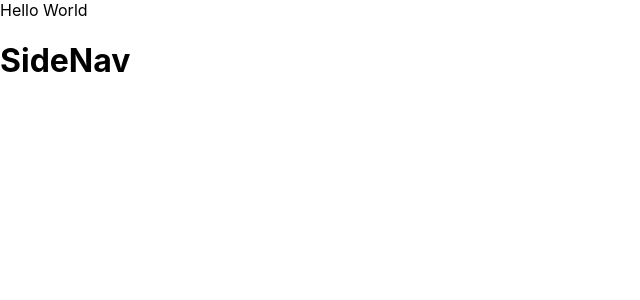
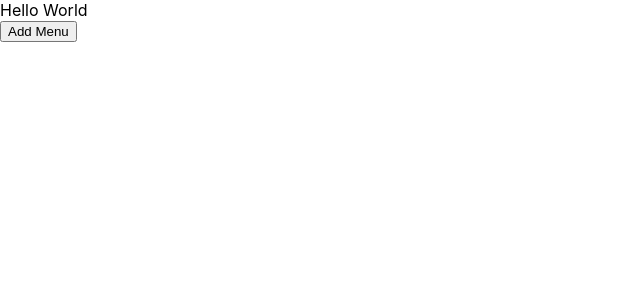
Before and after one commit to FrankM-7/PrioritizeMe, a React (Create React App) app: page / in a window 1280 px wide. Shown: the top 300 px of the page, without its empty margins (0-640 px from the left). Built offline with nearby package versions, Linux system fonts and the light colour scheme.

Commit message:
heroku testing

```diff
--- a/src/SideNav.js
+++ b/src/SideNav.js
@@ -1,87 +1,77 @@
-// import React, { useState } from 'react';
+import React, { useState } from 'react';
 // import './SideNav.css';
 
 const SideNav = () => {
+    const [openMenus, setOpenMenus] = useState([]);
+    const [menus, setMenus] = useState([
+        { name: 'Home', submenus: ['Submenu 1', 'Submenu 2', 'Submenu 3'] },
+    ]);
+
+
+    const preAddMenu = () => {
+        const newMenuName = prompt("Please enter a name for the new menu:");
+        if (menus.filter(m => m.name === newMenuName).length === 0 ) {
+            addMenu(newMenuName);
+        } else {
+            alert("Menu name already exists or you didn't enter a name!");
+            preAddMenu();
+        }
+    }
+
+    const addMenu = (name) => {
+        const newMenu = { name: name, submenus: ['Submenu 1', 'Submenu 2', 'Submenu 3'] }
+        setMenus([...menus, newMenu])
+    }
+
+    const handleClick = (menu) => {
+        if (openMenus.includes(menu)) {
+            setOpenMenus(openMenus.filter(m => m !== menu));
+        } else {
+            setOpenMenus([...openMenus, menu]);
+        }
+    }
+
     return (
-        <div>
-            <h1>SideNav</h1>
-        </div>
+        <nav className="sidenav">
+            {/* <ul>
+                {menus.map((menu, index) => (
+                    <li key={index} onClick={() => handleClick(menu.name)}>
+                        <a href="#" className={openMenus.includes(menu.name) ? 'active' : ''}>{menu.name}</a>
+                        {openMenus.includes(menu.name) && (
+                            <ul>
+                                {menu.submenus.map((submenu, subIndex) => (
+                                    <li key={subIndex}>
+                                        <a href="#" onClick={(event) => {event.stopPropagation()}}>{submenu}</a>
+                                    </li>
+                                ))}
+                                <li key={menu.submenus.length + 1}>
+                                    <button onClick={(event) => {
+                                        event.stopPropagation();
+                                        const newSubmenuName = prompt("Please enter a name for the new submenu:");
+                                        if (newSubmenuName) {
+                                            const newSubmenus = [...menu.submenus, newSubmenuName];
+                                            const newMenus = menus.map(m => {
+                                                if (m.name === menu.name) {
+                                                    return { ...m, submenus: newSubmenus };
+                                                }
+                                                return m;
+                                            });
+                                            setMenus(newMenus);
+                                        }
+                                    }}>Add Submenu</button>
+                                </li>
+                            </ul>
+                        )}
+                    </li>
+                ))}
+            </ul> */}
+
+            <button onClick={() => {
+                preAddMenu();
+            }}>Add Menu</button>
+
+        </nav>
     );
 }
 
 export default SideNav;
-
-// const SideNav = () => {
-//     const [openMenus, setOpenMenus] = useState([]);
-//     const [menus, setMenus] = useState([
-//         { name: 'Home', submenus: ['Submenu 1', 'Submenu 2', 'Submenu 3'] },
-//     ]);
-
-
-//     const preAddMenu = () => {
-//         const newMenuName = prompt("Please enter a name for the new menu:");
-//         if (menus.filter(m => m.name === newMenuName).length === 0 ) {
-//             addMenu(newMenuName);
-//         } else {
-//             alert("Menu name already exists or you didn't enter a name!");
-//             preAddMenu();
-//         }
-//     }
-
-//     const addMenu = (name) => {
-//         const newMenu = { name: name, submenus: ['Submenu 1', 'Submenu 2', 'Submenu 3'] }
-//         setMenus([...menus, newMenu])
-//     }
-
-//     const handleClick = (menu) => {
-//         if (openMenus.includes(menu)) {
-//             setOpenMenus(openMenus.filter(m => m !== menu));
-//         } else {
-//             setOpenMenus([...openMenus, menu]);
-//         }
-//     }
-
-//     return (
-//         <nav className="sidenav">
-//             <ul>
-//                 {menus.map((menu, index) => (
-//                     <li key={index} onClick={() => handleClick(menu.name)}>
-//                         <a href="#" className={openMenus.includes(menu.name) ? 'active' : ''}>{menu.name}</a>
-//                         {openMenus.includes(menu.name) && (
-//                             <ul>
-//                                 {menu.submenus.map((submenu, subIndex) => (
-//                                     <li key={subIndex}>
-//                                         <a href="#" onClick={(event) => {event.stopPropagation()}}>{submenu}</a>
-//                                     </li>
-//                                 ))}
-//                                 <li key={menu.submenus.length + 1}>
-//                                     <button onClick={(event) => {
-//                                         event.stopPropagation();
-//                                         const newSubmenuName = prompt("Please enter a name for the new submenu:");
-//                                         if (newSubmenuName) {
-//                                             const newSubmenus = [...menu.submenus, newSubmenuName];
-//                                             const newMenus = menus.map(m => {
-//                                                 if (m.name === menu.name) {
-//                                                     return { ...m, submenus: newSubmenus };
-//                                                 }
-//                                                 return m;
-//                                             });
-//                                             setMenus(newMenus);
-//                                         }
-//                                     }}>Add Submenu</button>
-//                                 </li>
-//                             </ul>
-//                         )}
-//                     </li>
-//                 ))}
-//             </ul>
-
-//             <button onClick={() => {
-//                 preAddMenu();
-//             }}>Add Menu</button>
-
-//         </nav>
-//     );
-// }
-
-// export default SideNav;
```
